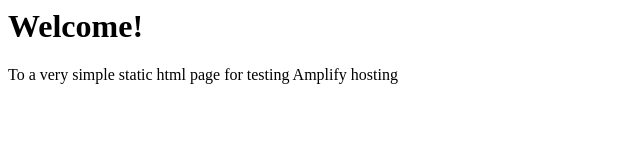
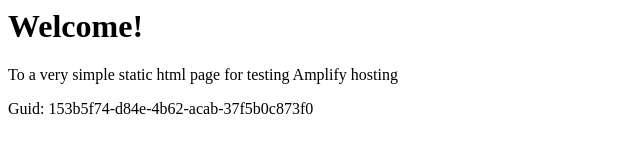
Before and after one commit to aws-aemilia-sin/Github-PR-Commit-Integration-Test-DoNotTouch-Gith-P5X5MO5I-v1-preprod-ap-southeast-1, a website: page src/index.html in a window 1280 px wide. Shown: the whole page, without its empty margins (0-640 px from the left). Drawn offline with Linux system fonts and the light colour scheme.

Commit message:
commit from integ tests

```diff
--- a/src/index.html
+++ b/src/index.html
@@ -1,3 +1,5 @@
+
+
 <html lang="en">
 
 <head>
@@ -10,6 +12,6 @@
 <body>
     <h1>Welcome!</h1>
     <p>To a very simple static html page for testing Amplify hosting</p>
-</body>
+    <p>Guid: 153b5f74-d84e-4b62-acab-37f5b0c873f0</p></body>
 
 </html>
```
